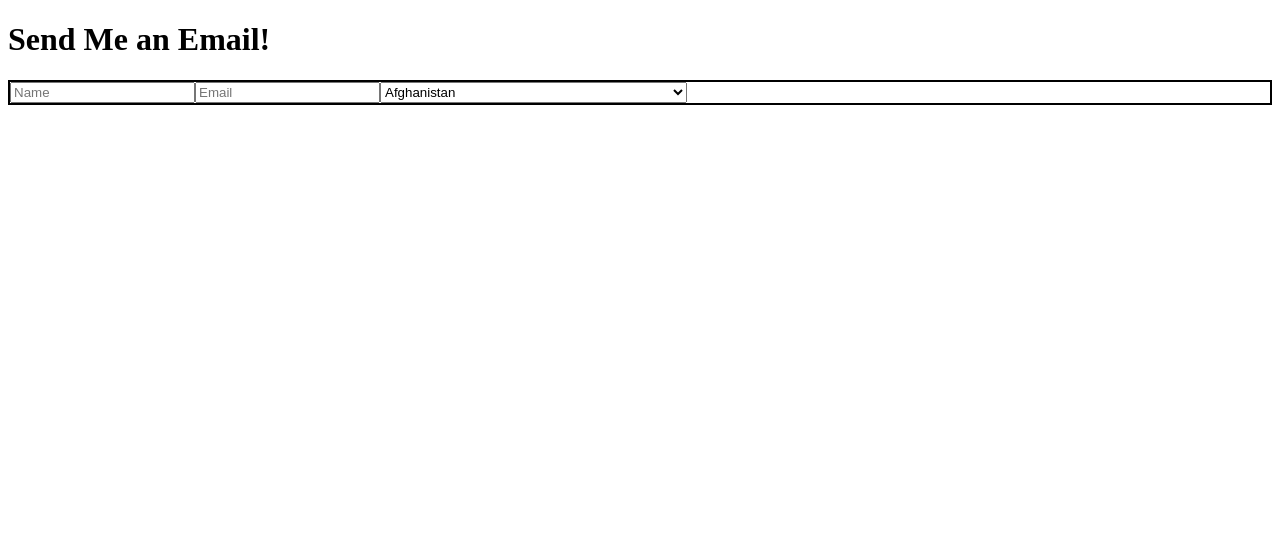
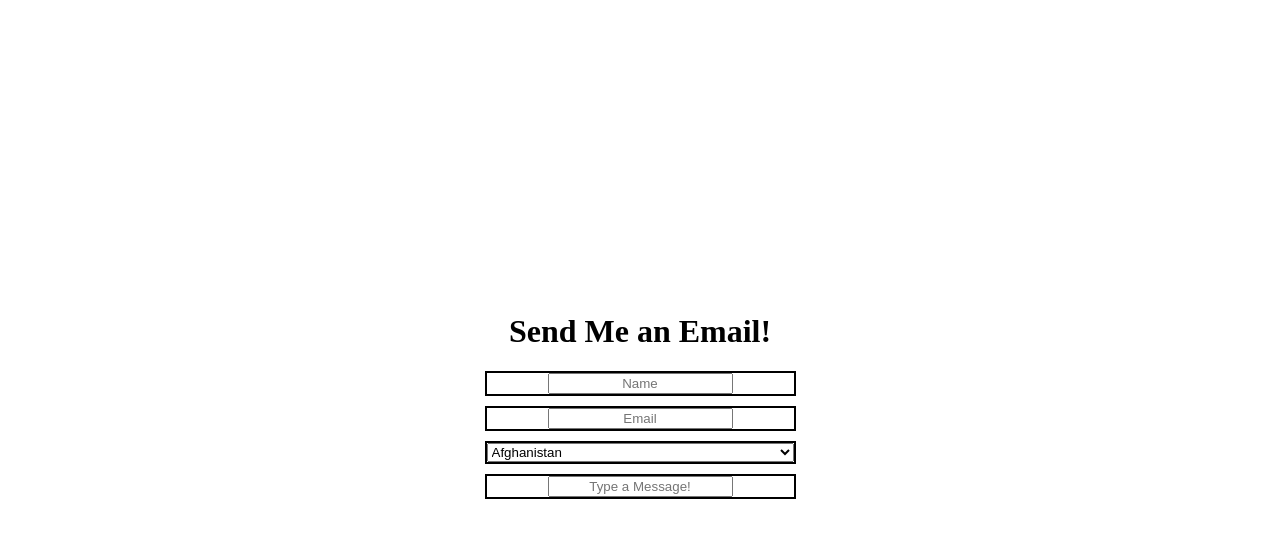
Before and after one commit to jscraw/email-submission-site, a plain HTML site: page pages/index.html in a window 1280 px wide. Drawn offline with Linux system fonts and the light colour scheme.

Commit message:
centered heading, input and select boxes

```diff
--- a/pages/index.html
+++ b/pages/index.html
@@ -12,8 +12,12 @@
     </header>
     <div>
         <input type="text" name="Name" placeholder="Name" required>
+    </div>
+    <div>
         <input type="Email" name="Email" placeholder="Email" required>
-        <select name="Country">
+    </div>
+    <div>
+        <select name="Country" id="country-box">
             <option value="Afghanistan">Afghanistan</option>
                 <option value="Åland Islands">Åland Islands</option>
                 <option value="Albania">Albania</option>
@@ -259,7 +263,10 @@
                 <option value="Zambia">Zambia</option>
                 <option value="Zimbabwe">Zimbabwe</option>
         </select>
-
+    </div>
+    <div>
+        <input type="text" name="message" placeholder="Type a Message!" required>
+    </div>
     </div>
 </body>
 </html>
--- a/pages/style.css
+++ b/pages/style.css
@@ -1,4 +1,31 @@
+html{
+    display: flex;
+    flex-flow: row nowrap;
+    justify-content: center;
+    align-content: center;
+    align-items: center;
+    height:100%;
+    margin: 0;
+    padding: 0;
+
+h1 {
+    text-align: center;
+}
+
 div {
     display: flex;
     border: 2px solid black;
+    margin: 10px;
+    align-items: center;
+    flex-direction: column;
+
 }
+
+input {
+    display: flex;
+    justify-content: center;
+}
+
+::placeholder {
+    text-align: center;
+}
```
